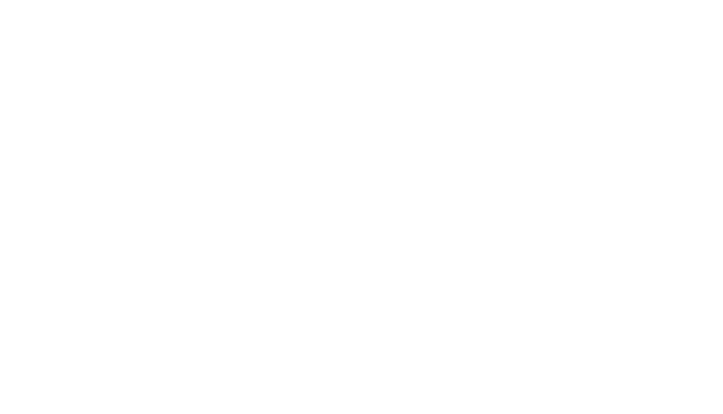
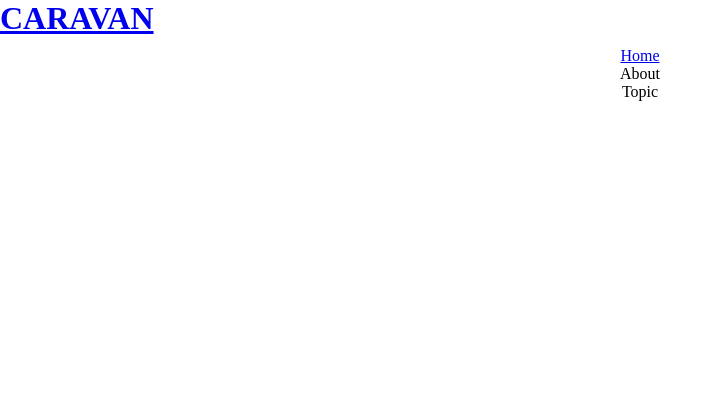
Before and after one commit to KanaKarimata/caravan, a plain HTML site: page index.html in a window 1280 px wide. Shown: the top 414 px of the page, without its empty margins (0-723 px from the left). Drawn offline with Linux system fonts and the light colour scheme.

Commit message:
[作業中]1-5 caravan nav領域設定中

```diff
--- a/index.html
+++ b/index.html
@@ -8,7 +8,24 @@
   <link rel="stylesheet" href="style.css">
 </head>
 <body>
-  <header></header>
+  <header>
+    <h1 class="heading">
+      <a href="index.html">
+        CARAVAN
+      </a>
+    </h1>
+  </header>
+
+  <nav>
+    <ul class="nav-list">
+      <li class="nav-list-item">
+        <a href="index.html">Home</a>
+      </li>
+      <li class="nav-list-item">About</li>
+      <li class="nav-list-item">Topic</li>
+    </ul>
+  </nav>
+
     <header-top></header-top>
 
   <div class="main-visual">
--- a/style.css
+++ b/style.css
@@ -8,6 +8,17 @@
  .header {
   width: 90%;
   padding: 15px 0;
+  margin: 0 auto;
+  text-align: center;
+}
+
+header.heading {
+font-size: 32px;
+}
+
+.nav-list {
+  text-align: center;
+  padding: 10px 0;
   margin: 0 auto;
 }
 
```
